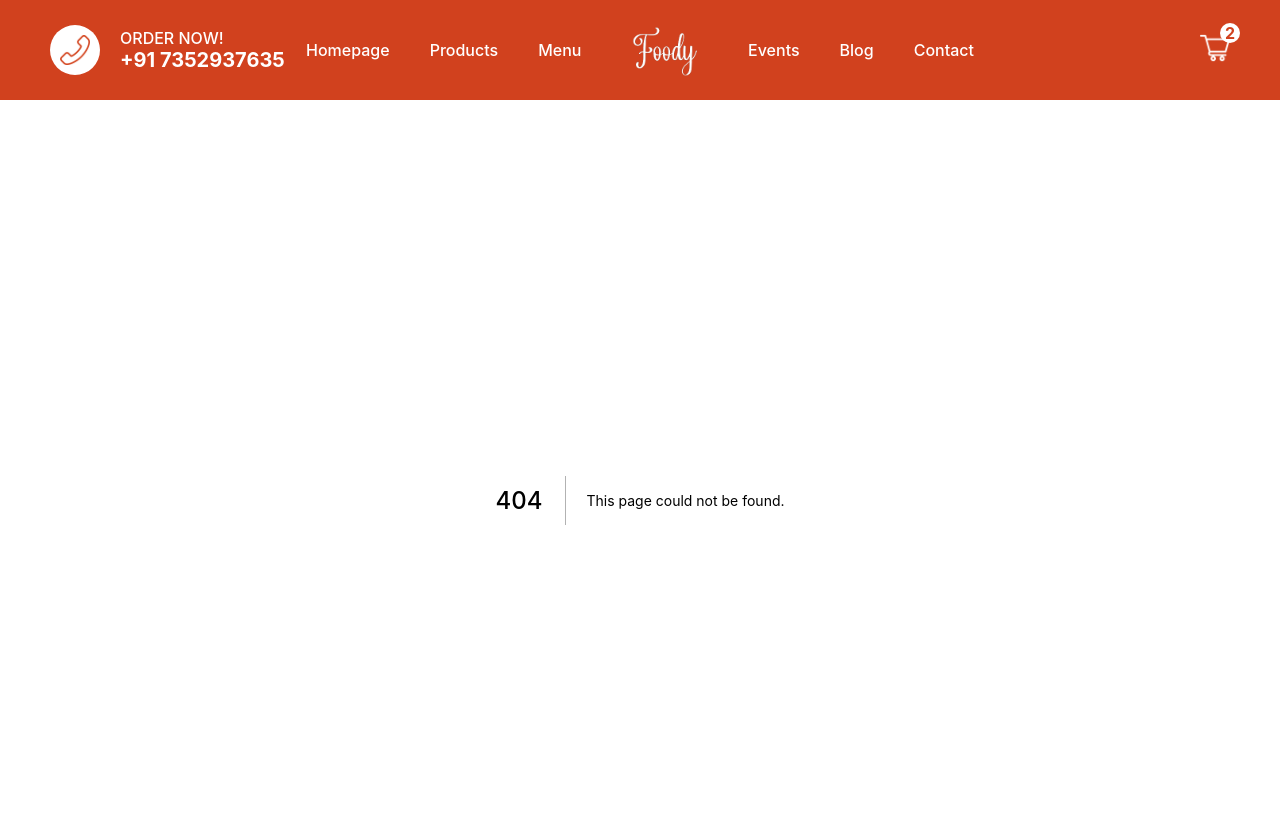
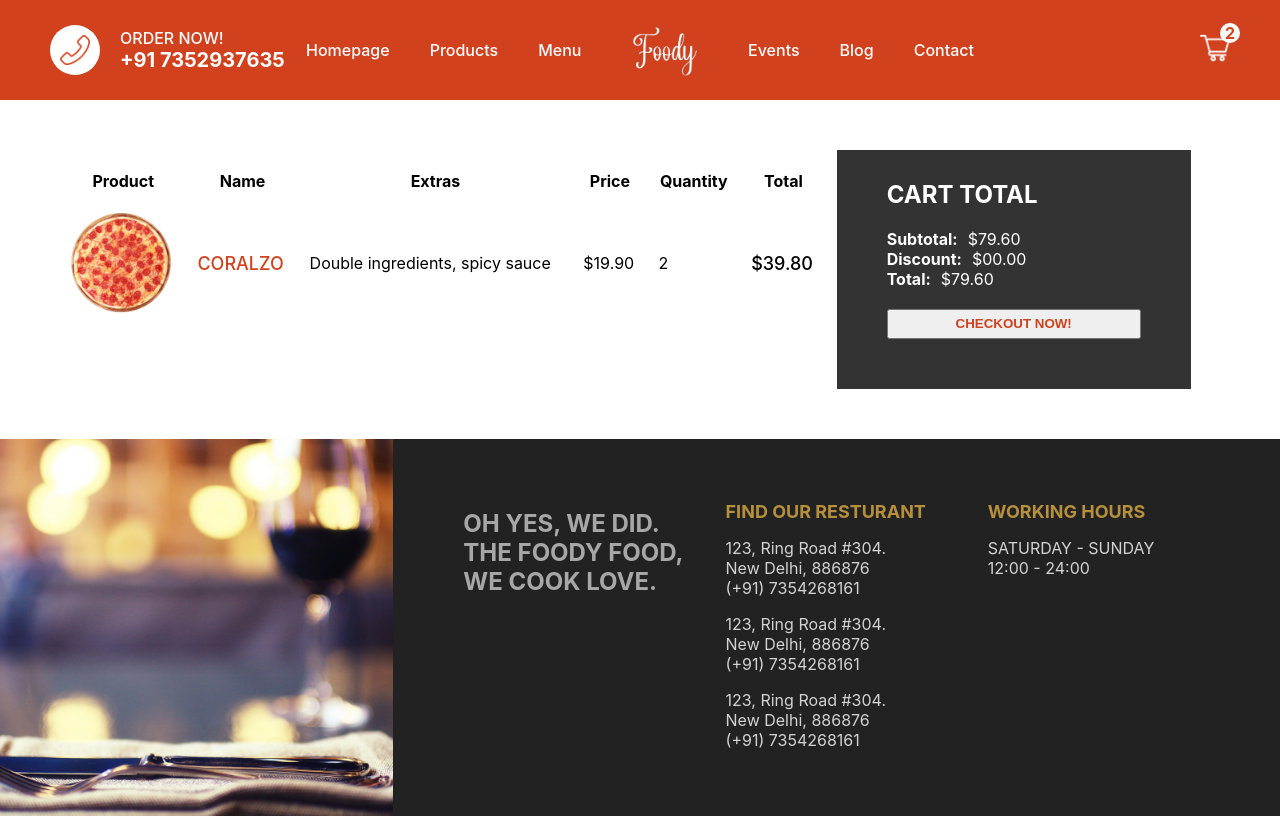
Before and after one commit to ak672676/Foody, a Next.js app: page /cart in a window 1280 px wide. Before the commit this address had no page. Shown: the top 818 px of the page. Built offline with nearby package versions, Linux system fonts and the light colour scheme.

Commit message:
Cart page added

```diff
--- /dev/null
+++ b/pages/cart.jsx
@@ -0,0 +1,67 @@
+import Image from "next/image";
+import styles from "../styles/Cart.module.css";
+
+const Cart = () => {
+  return (
+    <div className={styles.container}>
+      <div className={styles.left}>
+        <table className={styles.table}>
+          <tr className={styles.tr}>
+            <th>Product</th>
+            <th>Name</th>
+            <th>Extras</th>
+            <th>Price</th>
+            <th>Quantity</th>
+            <th>Total</th>
+          </tr>
+          <tr>
+            <td>
+              <div className={styles.imgContainer}>
+                <Image
+                  src="/img/pizza.png"
+                  layout="fill"
+                  objectFit="cover"
+                  alt=""
+                />
+              </div>
+            </td>
+            <td>
+              <span className={styles.name}>CORALZO</span>
+            </td>
+            <td>
+              <span className={styles.extras}>
+                Double ingredients, spicy sauce
+              </span>
+            </td>
+            <td>
+              <span className={styles.price}>$19.90</span>
+            </td>
+            <td>
+              <span className={styles.quantity}>2</span>
+            </td>{" "}
+            <td>
+              <span className={styles.total}>$39.80</span>
+            </td>
+          </tr>
+        </table>
+      </div>
+      <div className={styles.right}>
+        <div className={styles.wrapper}>
+          <h2 className={styles.title}>CART TOTAL</h2>
+          <div className={styles.totalText}>
+            <b className={styles.totalTextTitle}>Subtotal:</b>$79.60
+          </div>
+          <div className={styles.totalText}>
+            <b className={styles.totalTextTitle}>Discount:</b>$00.00
+          </div>
+          <div className={styles.totalText}>
+            <b className={styles.totalTextTitle}>Total:</b>$79.60
+          </div>
+          <button className={styles.button}>CHECKOUT NOW!</button>
+        </div>
+      </div>
+    </div>
+  );
+};
+
+export default Cart;
--- /dev/null
+++ b/styles/Cart.module.css
@@ -0,0 +1,58 @@
+.container {
+  padding: 50px;
+  display: flex;
+}
+
+.left {
+  flex: 2;
+}
+
+.right {
+  flex: 1;
+}
+
+.imgContainer {
+  position: relative;
+  width: 100px;
+  height: 100px;
+}
+
+.table {
+  width: 100%;
+  border-spacing: 20px;
+}
+
+.name {
+  font-weight: 500;
+  color: #d1411e;
+  font-size: 18px;
+}
+
+.total {
+  font-weight: 500;
+  font-size: 18px;
+}
+
+.wrapper {
+  width: 90%;
+  max-height: 300px;
+  background-color: #333;
+  padding: 50px;
+  padding-top: 10px;
+  display: flex;
+  flex-direction: column;
+  justify-content: space-between;
+  color: white;
+}
+
+.totalTextTitle {
+  margin-right: 10px;
+}
+
+.button {
+  height: 30px;
+  color: #d1411e;
+  font-weight: bold;
+  cursor: pointer;
+  margin-top: 20px;
+}
```
